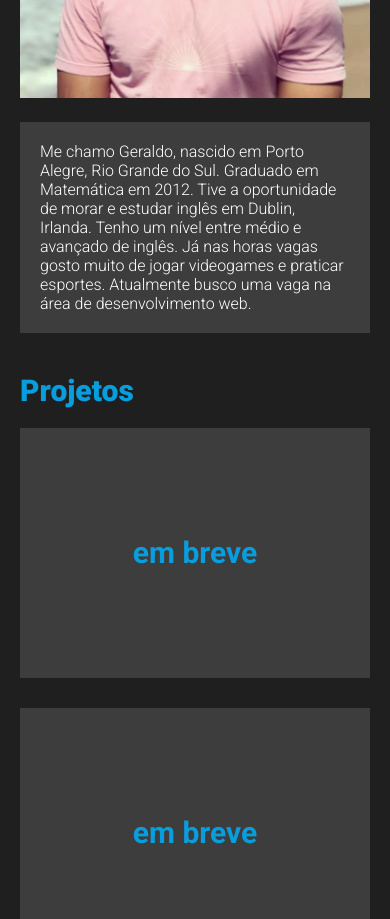
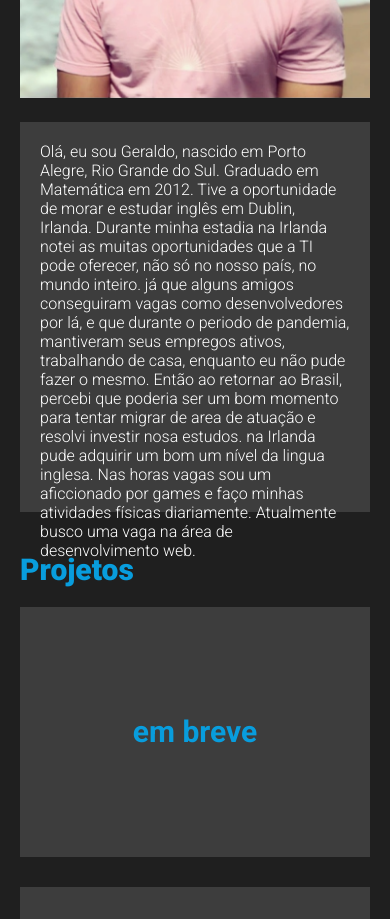
Before and after one commit to geraldoctjunior/Landing-Page, a plain HTML site: page index.html in a window 390 px wide. Shown: the part 1171-2090 px from the top of the page. Drawn offline with Linux system fonts and the light colour scheme.

Commit message:
update about

```diff
--- a/index.html
+++ b/index.html
@@ -59,7 +59,7 @@
             <img src="./src/images/about-image-1-1.jpg" alt="foto pessoal">
         </picture>
 
-        <p>Me chamo Geraldo, nascido em Porto Alegre, Rio Grande do Sul. Graduado em Matemática em 2012. Tive a oportunidade de morar e estudar inglês em Dublin, Irlanda. Tenho um nível entre médio e avançado de inglês. Já nas horas vagas gosto muito de jogar videogames e praticar esportes. Atualmente busco uma vaga na área de desenvolvimento web.</p>
+        <p>Olá, eu sou Geraldo, nascido em Porto Alegre, Rio Grande do Sul. Graduado em Matemática em 2012. Tive a oportunidade de morar e estudar inglês em Dublin, Irlanda. Durante minha estadia na Irlanda notei as muitas oportunidades que a TI pode oferecer, não só no nosso país, no mundo inteiro. já que alguns amigos conseguiram vagas como desenvolvedores por lá, e que durante o periodo de pandemia, mantiveram seus empregos ativos, trabalhando de casa, enquanto eu não pude fazer o mesmo. Então ao retornar ao Brasil, percebi que poderia ser um bom momento para tentar migrar de area de atuação e resolvi investir nosa estudos. na Irlanda pude adquirir um bom um nível da lingua inglesa. Nas horas vagas sou um aficcionado por games e faço minhas atividades físicas diariamente. Atualmente busco uma vaga na área de desenvolvimento web.</p>
 
     </section>
 
@@ -104,8 +104,8 @@
                 <i class="fab fa-js"></i>
                 <h5>Javascript</h5>
                 <p>Linguagem leve, baseada em objetos com funções de primeira classe, conhecida como a linguagem de
-                    script para páginas Web, também em vários outros ambientes sem browser, tais como node.js, Apache
-                    CouchDB e Adobe Acrobat.</p>
+                script para páginas Web, também em vários outros ambientes sem browser, tais como node.js, Apache
+                CouchDB e Adobe Acrobat.</p>
             </div>
 
             <div class="description">
@@ -118,7 +118,7 @@
                 <i class="fab fa-git-alt"></i>
                 <h5>Git</h5>
                 <p>Sistema de controle de versão open source. É usado para controlar o histórico de alterações de
-                    arquivos e principalmente de projetos de desenvolvimento de software.</p>
+                arquivos e principalmente de projetos de desenvolvimento de software.</p>
             </div>
 
             <div class="description">
--- a/src/css/style.css
+++ b/src/css/style.css
@@ -135,7 +135,7 @@ body h4{
     display: grid;
     grid:
     "picture tittle"
-    "picture text"        ;
+    "picture text";
     padding: 30px 40px 50px 40px;
     align-items: flex-start;
     justify-content: flex-start;
@@ -149,28 +149,59 @@ body h4{
 
 .about picture{
     grid-area: picture;
-    width: 250px;
+    width: 450px;
 }
 
 .about p{
-    padding: 30px;
+    font-size: 2rem;
+    padding: 25px;
     background-color: #3d3d3d;
     grid-area: text;
     color: #ffffff;
-    max-width: 450px;
+    max-width: 700px;
+    height: 390px;
 }
 
-@media(max-width: 780px){
+@media(min-width: 1024px){
+
+}
+
+@media(max-width: 1024px){
+    .about p{
+        font-size: 1.7rem;
+        height: 390px;
+    }
+    .about picture{
+        width: 450px;
+    }
+}
+
+@media(max-width: 986px){
     .about{
+        grid:
+            "tittle tittle"
+            "picture text";
+        padding: 30px 20px 50px 20px;
+
+    }
+    .about p{
         padding: 20px;
+        max-width: 100%;
     }
+
+    .about picture{
+        width: 100%;
+    }
+
 }
 
 @media(max-width: 739px){
     .about{
         grid: "tittle" "picture" "text";
+        padding: 20px;
     }
     .about p{
+        font-size: 1.6rem;
         padding: 20px;
         max-width: 100%;
     }
```
